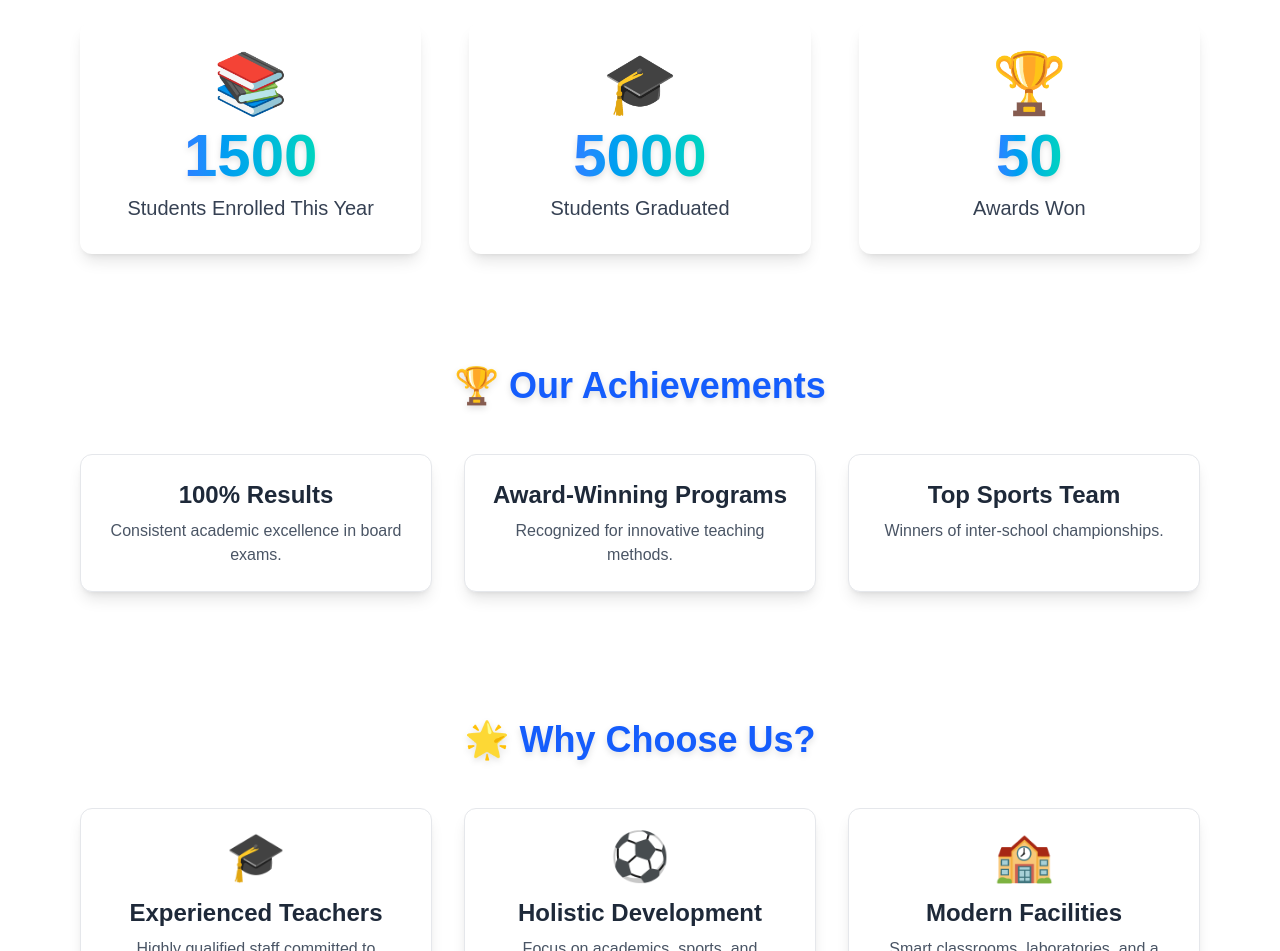
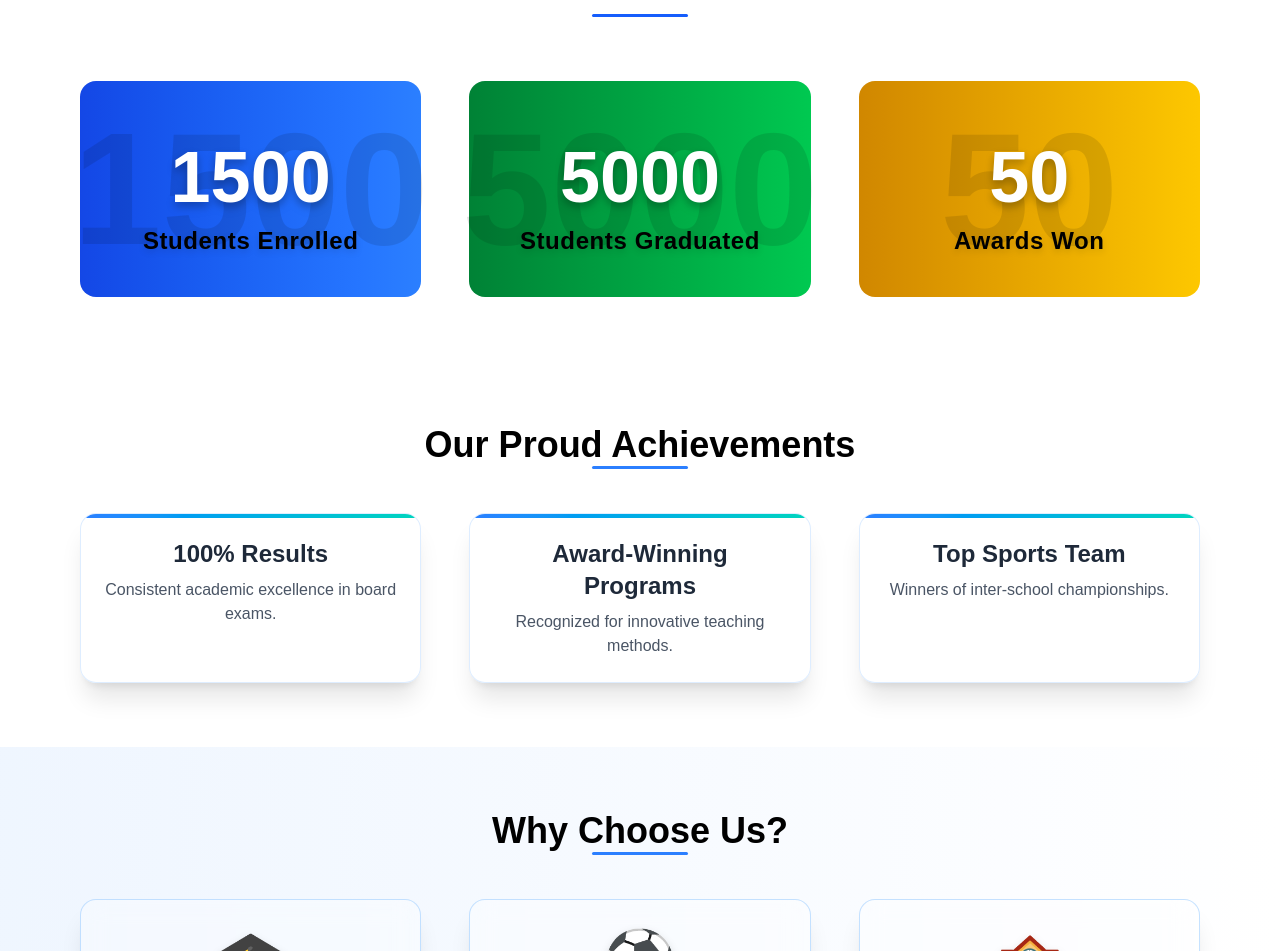
Before and after one commit to coding-yoddha/netaji-school-qutbullapur, a Next.js app: page / in a window 1280 px wide. Shown: the part 1401-2352 px from the top of the page. Built offline with nearby package versions, Linux system fonts and the light colour scheme.

Commit message:
UI changes

```diff
--- a/src/components/layout/countup.tsx
+++ b/src/components/layout/countup.tsx
@@ -2,7 +2,7 @@
 
 import { useState, useEffect, useRef } from "react";
 
-export function Counter({ end, duration, title, icon }) {
+export function Counter({ end, duration }) {
   const [count, setCount] = useState(0);
   const ref = useRef(null);
   const intervalRef = useRef(null); // Store interval reference
@@ -11,7 +11,7 @@ export function Counter({ end, duration, title, icon }) {
     let observer = new IntersectionObserver(
       (entries) => {
         if (entries[0].isIntersecting) {
-          if (intervalRef.current) clearInterval(intervalRef.current); // Clear any existing interval
+          if (intervalRef.current) clearInterval(intervalRef.current); // Clear existing interval
           setCount(0); // Reset count when in view
 
           let start = 0;
@@ -43,17 +43,11 @@ export function Counter({ end, duration, title, icon }) {
   }, [end, duration]);
 
   return (
-    <div
+    <span
       ref={ref}
-      className="flex flex-col items-center justify-center bg-white p-8 rounded-xl shadow-lg hover:shadow-2xl transition-all duration-300 transform hover:scale-105"
+      className="text-6xl sm:text-7xl font-extrabold text-white drop-shadow-lg relative z-10"
     >
-      <div className="text-5xl sm:text-6xl text-blue-500 mb-3">{icon}</div>
-      <h3 className="text-5xl sm:text-6xl font-extrabold text-transparent bg-clip-text bg-gradient-to-r from-blue-500 to-teal-400 drop-shadow-md">
-        {count}
-      </h3>
-      <p className="text-lg sm:text-xl text-gray-700 font-medium mt-2">
-        {title}
-      </p>
-    </div>
+      {count}
+    </span>
   );
 }
--- a/src/containers/MainPageDetails.tsx
+++ b/src/containers/MainPageDetails.tsx
@@ -95,56 +95,92 @@ export const MainPageDetails = ({
       </section>
 
       {/* Count Up Section */}
-      <section className="py-12 bg-white">
+      <section className="py-16 bg-white relative">
         <div className="container mx-auto px-6 sm:px-12 lg:px-20">
-          <h2 className="text-3xl sm:text-4xl font-bold text-center mb-8 text-gray-800">
+          {/* Section Title */}
+          <h2 className="text-3xl sm:text-4xl font-extrabold text-center mb-16 text-gray-900 relative">
             Our Enrollment Stats
+            <span className="block w-24 h-[3px] bg-blue-600 mx-auto mt-2 rounded-full"></span>
           </h2>
+
+          {/* Stats Grid */}
           <div className="grid grid-cols-1 sm:grid-cols-2 lg:grid-cols-3 gap-12">
-            {/* Students Enrolled */}
-            <Counter
-              end={1500}
-              duration={3}
-              title="Students Enrolled This Year"
-              icon="📚"
-            />
+            {/* Card 1: Students Enrolled */}
+            <div className="relative bg-gradient-to-r from-blue-700 to-blue-500 text-white p-10 rounded-2xl flex flex-col items-center min-h-[200px]">
+              <span className="text-7xl sm:text-8xl font-extrabold relative z-10 text-black drop-shadow-lg">
+                <Counter end={1500} duration={3} />
+              </span>
+              <h3 className="text-2xl font-semibold tracking-wide mt-2 text-center text-black drop-shadow-md">
+                Students Enrolled
+              </h3>
+              <div className="absolute inset-0 flex justify-center items-center">
+                <span className="text-[10rem] font-extrabold text-black opacity-10">
+                  1500
+                </span>
+              </div>
+            </div>
 
-            {/* Passed Out Students */}
-            <Counter
-              end={5000}
-              duration={3}
-              title="Students Graduated"
-              icon="🎓"
-            />
+            {/* Card 2: Students Graduated */}
+            <div className="relative bg-gradient-to-r from-green-700 to-green-500 text-white p-10 rounded-2xl flex flex-col items-center min-h-[200px]">
+              <span className="text-7xl sm:text-8xl font-extrabold relative z-10 text-black drop-shadow-lg">
+                <Counter end={5000} duration={3} />
+              </span>
+              <h3 className="text-2xl font-semibold tracking-wide mt-2 text-center text-black drop-shadow-md">
+                Students Graduated
+              </h3>
+              <div className="absolute inset-0 flex justify-center items-center">
+                <span className="text-[10rem] font-extrabold text-black opacity-10">
+                  5000
+                </span>
+              </div>
+            </div>
 
-            {/* Awards Won */}
-            <Counter end={50} duration={3} title="Awards Won" icon="🏆" />
+            {/* Card 3: Awards Won */}
+            <div className="relative bg-gradient-to-r from-yellow-600 to-yellow-400 text-white p-10 rounded-2xl flex flex-col items-center min-h-[200px]">
+              <span className="text-7xl sm:text-8xl font-extrabold relative z-10 text-black drop-shadow-lg">
+                <Counter end={50} duration={3} />
+              </span>
+              <h3 className="text-2xl font-semibold tracking-wide mt-2 text-center text-black drop-shadow-md">
+                Awards Won
+              </h3>
+              <div className="absolute inset-0 flex justify-center items-center">
+                <span className="text-[10rem] font-extrabold text-black opacity-10">
+                  50
+                </span>
+              </div>
+            </div>
           </div>
         </div>
       </section>
 
       {/* Achievements Section */}
-      <section className="py-16 bg-white">
+      <section className="py-16 bg-white relative">
         <div className="container mx-auto px-6 sm:px-12 lg:px-20 text-center">
           <motion.h2
-            className="text-4xl font-bold mb-12 text-blue-600 drop-shadow-md"
-            initial={{ opacity: 0 }}
-            whileInView={{ opacity: 1 }}
+            className="text-4xl font-extrabold mb-12 text-black relative inline-block"
+            initial={{ opacity: 0, y: -20 }}
+            whileInView={{ opacity: 1, y: 0 }}
             transition={{ duration: 1 }}
           >
-            🏆 Our Achievements
+            <span className="relative z-10">Our Proud Achievements</span>
+            <div className="absolute left-1/2 -bottom-1 w-24 h-[3px] bg-blue-500 transform -translate-x-1/2 rounded-full"></div>
           </motion.h2>
-          <div className="grid grid-cols-1 sm:grid-cols-2 lg:grid-cols-3 gap-8">
+
+          <div className="grid grid-cols-1 sm:grid-cols-2 lg:grid-cols-3 gap-12">
             {achievements.map((item, index) => (
               <motion.div
                 key={index}
-                className="p-6 rounded-xl shadow-lg bg-white border border-gray-200 hover:shadow-2xl transition duration-300 relative overflow-hidden transform hover:-translate-y-2 hover:ring-2 hover:ring-blue-400"
-                whileHover={{ scale: 1.05 }}
+                className="p-6 bg-white/30 backdrop-blur-md rounded-2xl shadow-xl border border-blue-200/50 relative overflow-hidden transition-transform duration-500 hover:scale-105 hover:shadow-2xl"
+                whileHover={{ scale: 1.08 }}
               >
+                <div className="absolute top-0 left-0 w-full h-1 bg-gradient-to-r from-blue-500 to-teal-400"></div>
                 <h3 className="text-2xl font-semibold mb-2 text-gray-800">
                   {item.title}
                 </h3>
                 <p className="text-gray-600">{item.description}</p>
+                <div className="absolute -bottom-2 right-4 text-6xl opacity-20">
+                  {item.icon}
+                </div>
               </motion.div>
             ))}
           </div>
@@ -152,30 +188,35 @@ export const MainPageDetails = ({
       </section>
 
       {/* Features Section */}
-      <section className="py-16 bg-white">
+      <section className="py-16 bg-gradient-to-r from-blue-50 to-white relative">
         <div className="container mx-auto px-6 sm:px-12 lg:px-20 text-center">
           <motion.h2
-            className="text-4xl font-bold mb-12 text-blue-600 drop-shadow-md"
-            initial={{ opacity: 0 }}
-            whileInView={{ opacity: 1 }}
+            className="text-4xl font-extrabold mb-12 text-black relative inline-block"
+            initial={{ opacity: 0, y: -20 }}
+            whileInView={{ opacity: 1, y: 0 }}
             transition={{ duration: 1 }}
           >
-            🌟 Why Choose Us?
+            <span className="relative z-10">Why Choose Us?</span>
+            <div className="absolute left-1/2 -bottom-1 w-24 h-[3px] bg-blue-500 transform -translate-x-1/2 rounded-full"></div>
           </motion.h2>
-          <div className="grid grid-cols-1 sm:grid-cols-2 lg:grid-cols-3 gap-8">
+
+          <div className="grid grid-cols-1 sm:grid-cols-2 lg:grid-cols-3 gap-12">
             {features.map((feature, index) => (
               <motion.div
                 key={index}
-                className="p-6 rounded-xl shadow-lg bg-white border border-gray-200 flex flex-col items-center text-center hover:shadow-2xl transition duration-300 relative overflow-hidden transform hover:-translate-y-2 hover:ring-2 hover:ring-blue-400"
-                whileHover={{ scale: 1.05 }}
+                className="p-8 bg-white/30 backdrop-blur-md rounded-2xl shadow-xl border border-blue-300/50 flex flex-col items-center text-center transition-transform duration-500 hover:scale-105 hover:shadow-2xl relative"
+                whileHover={{ scale: 1.08 }}
               >
-                <div className="text-5xl mb-4 text-blue-500">
+                <div className="text-6xl mb-4 text-blue-500 drop-shadow-lg">
                   {feature.icon}
                 </div>
                 <h3 className="text-2xl font-semibold mb-2 text-gray-800">
                   {feature.title}
                 </h3>
                 <p className="text-gray-600">{feature.description}</p>
+                <div className="absolute bottom-2 right-4 text-6xl opacity-10">
+                  {feature.icon}
+                </div>
               </motion.div>
             ))}
           </div>
```
